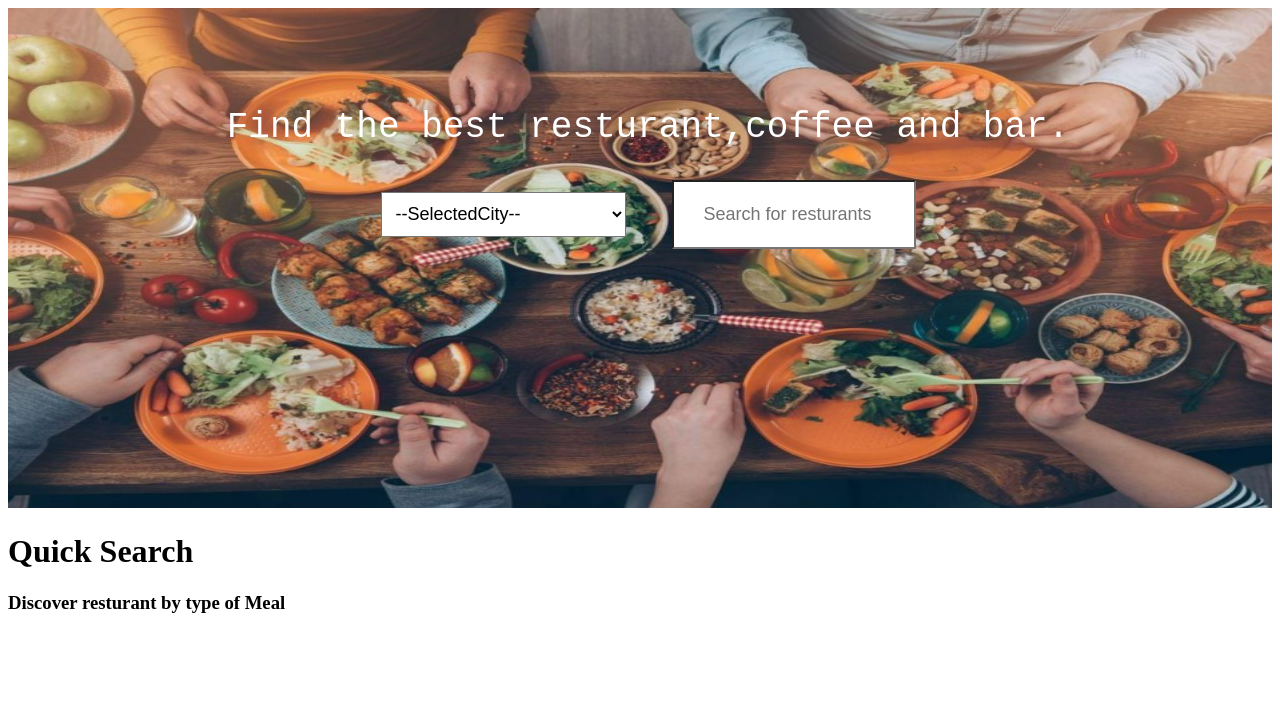
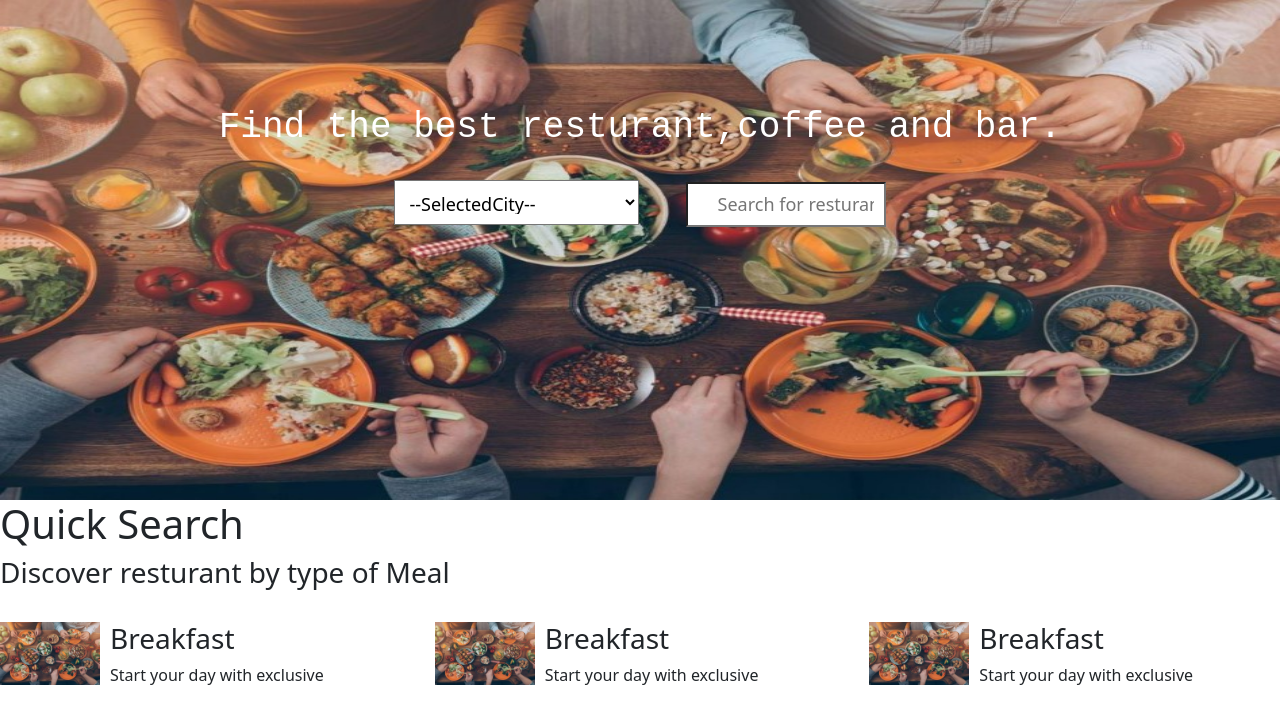
Before and after one commit to imdhirajkr/001_UI_Zomato, a plain HTML site: page index.html in a window 1280 px wide. Drawn offline with nearby package versions, Linux system fonts and the light colour scheme.

Commit message:
Update index.html

```diff
--- a/index.html
+++ b/index.html
@@ -3,6 +3,9 @@
 <head>
     <title>Zomato</title>
     <link rel="stylesheet" href="style.css">
+
+    <link href="https://cdn.jsdelivr.net/npm/bootstrap@5.3.0-alpha1/dist/css/bootstrap.min.css" rel="stylesheet" integrity="sha384-GLhlTQ8iRABdZLl6O3oVMWSktQOp6b7In1Zl3/Jr59b6EGGoI1aFkw7cmDA6j6gD" crossorigin="anonymous">
+  </head>
 </head>
 <body>
 
@@ -47,8 +50,26 @@
         </div>
     </div>
 
+    <div class="row">
+    <!-- Button -->
+    <div class="col">
+        <img src="img/hello.jpg" alt="image_description" style="float: left; margin-right: 10px; width: 100px; ">
+        <h3>Breakfast</h3>
+        <p>Start your day with exclusive </p>
+    </div>
 
+    <div class="col">
+        <img src="img/hello.jpg" alt="image_description" style="float: left; margin-right: 10px; width: 100px; ">
+        <h3>Breakfast</h3>
+        <p>Start your day with exclusive </p>
+    </div>
 
+    <div class="col">
+        <img src="img/hello.jpg" alt="image_description" style="float: left; margin-right: 10px; width: 100px; ">
+        <h3>Breakfast</h3>
+        <p>Start your day with exclusive </p>
+    </div>
+</div>
 
 </body>
 </html>
```
